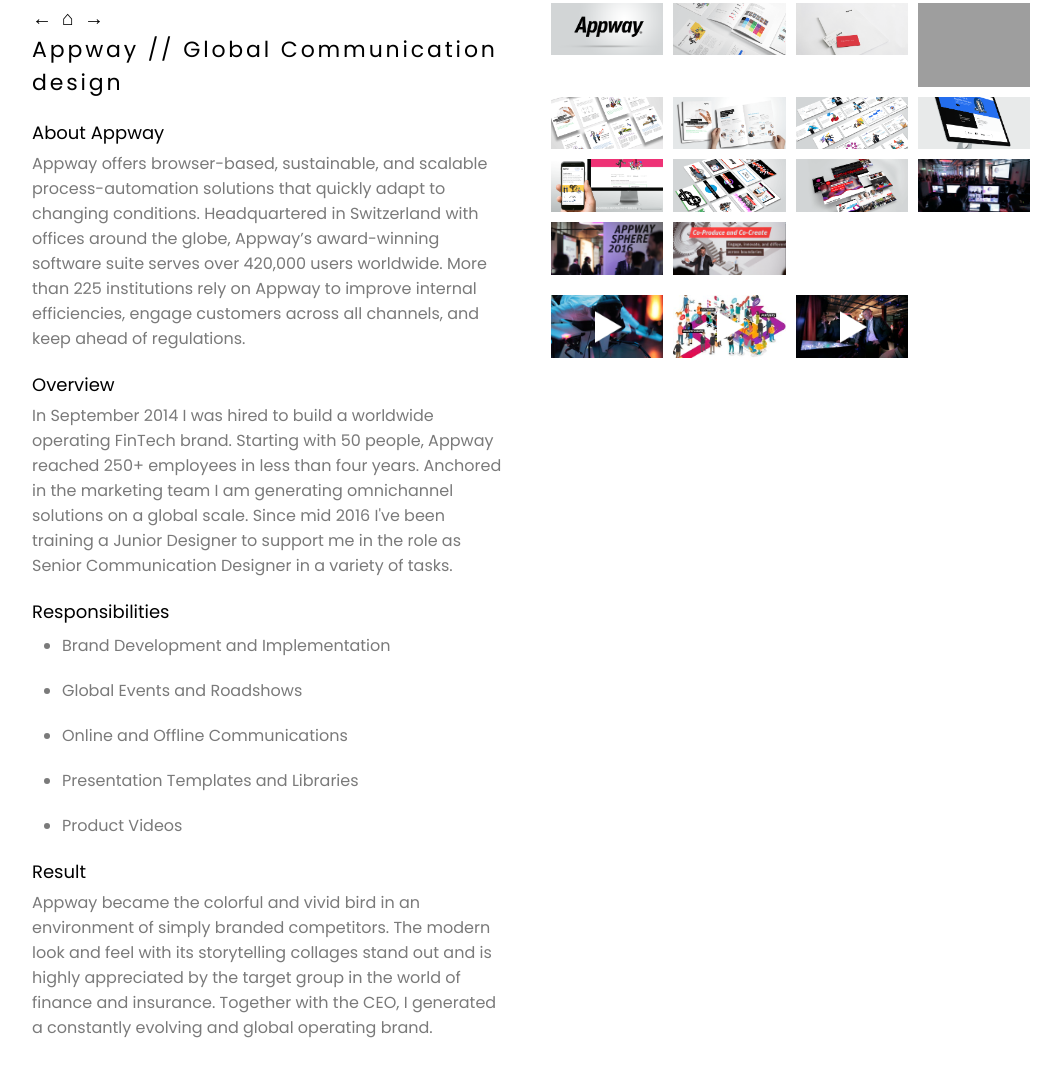
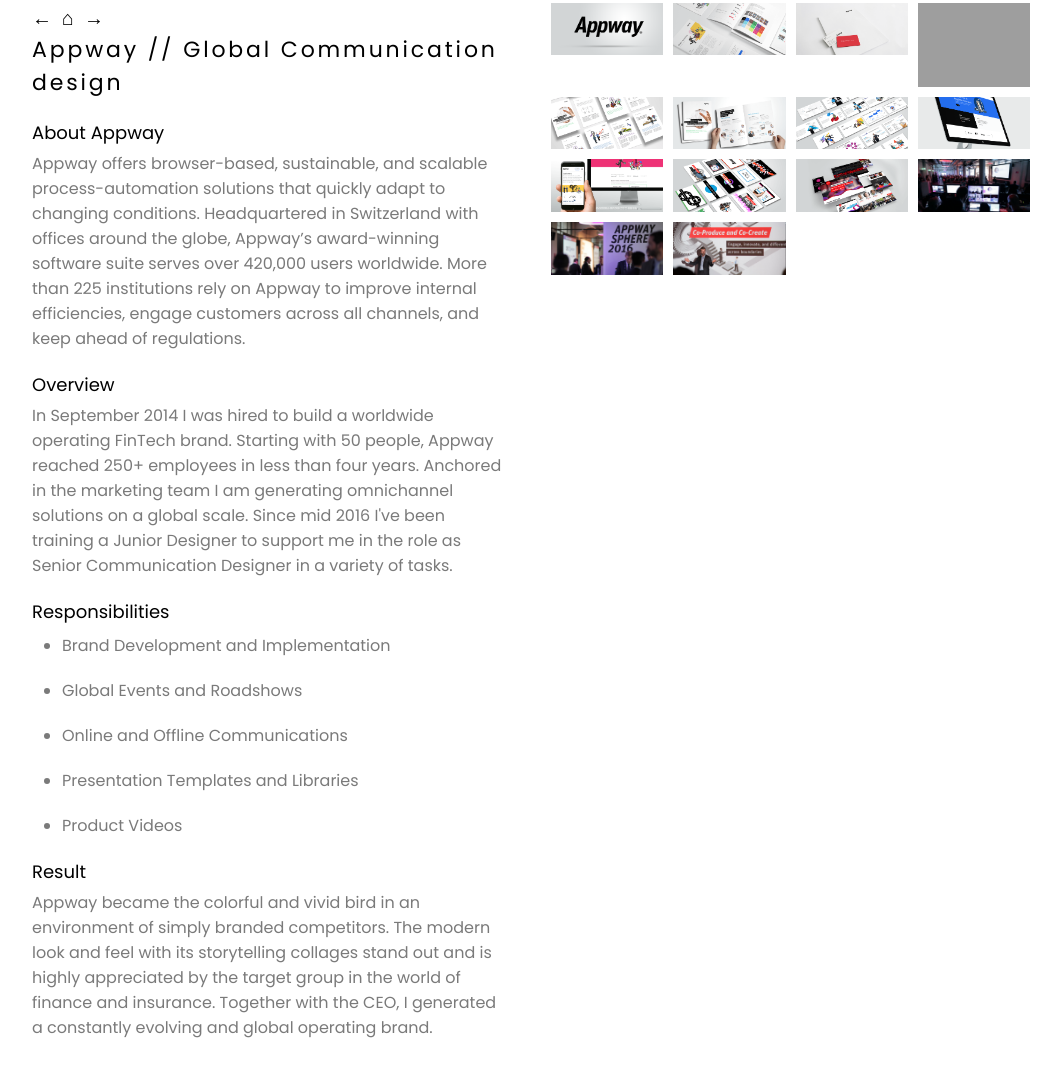
Before and after one commit to sharjeelremote/OliveLanger-OnlinePortfolio, a plain HTML site: page appway.html in a window 1280 px wide. Shown: the part 923-2000 px from the top of the page, without its empty margins (119-1180 px from the left). Drawn offline with Linux system fonts and the light colour scheme; grey boxes are pictures that could not be loaded.

Commit message:
btns error resolved

```diff
--- a/appway.html
+++ b/appway.html
@@ -168,7 +168,7 @@
               class="thumnail"
             />
           </div>
-          <div class="videos" id="video_grid_4">
+          <!-- <div class="videos" id="video_grid_4">
             <div class="videothumnail_div">
               <img
                 src="./assets/images/image-asset.jpeg"
@@ -205,7 +205,7 @@
                 class="playbtn"
               />
             </div>
-          </div>
+          </div> -->
         </div>
       </div>
     </section>
```
Also changed, not shown: lufthansaSystems.html (+2 -2 lines).
